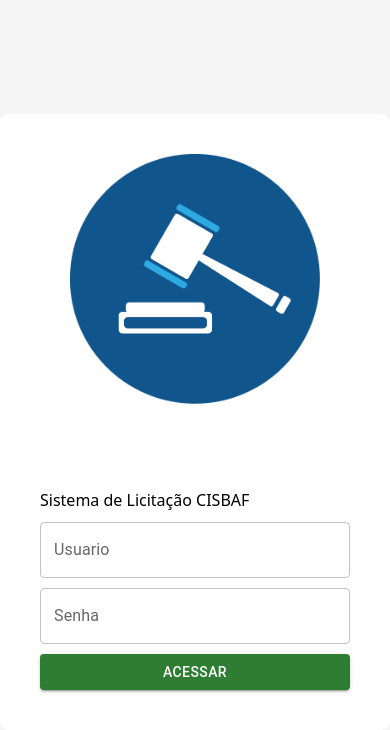
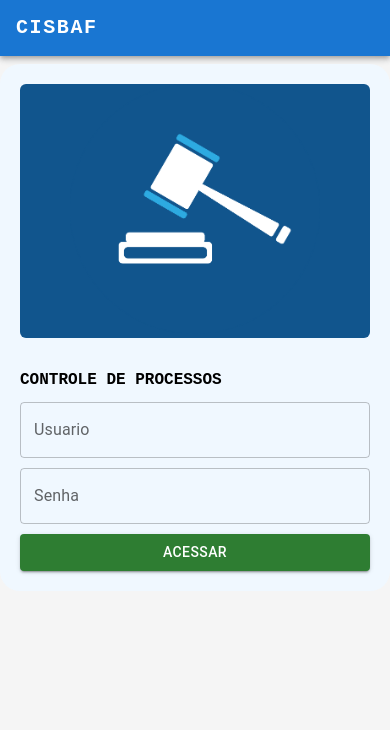
Before and after one commit to danieldevpy/sistema-licitacao, a Next.js app in the folder frontend/: page /login in a window 390 px wide. Shown: the top 730 px of the page. Built offline with nearby package versions, Linux system fonts and the light colour scheme.

Commit message:
new header

```diff
--- a/frontend/src/app/globals.css
+++ b/frontend/src/app/globals.css
@@ -1,6 +1,8 @@
 @tailwind base;
 @tailwind components;
 @tailwind utilities;
+
+
 
 :root {
   --foreground-rgb: 0, 0, 0;
@@ -37,32 +39,7 @@
   padding-right: 25px;
   padding-top: 25px;
 }
-.boxlogin{
-  width: 100%;
-  height: 100vh;
-  display: flex;
-  justify-content: center;
-  align-items: center;
-}
-.boxlogin > div{
-  display: flex;
-  gap: 25px;
-  border-radius: 9px;
-  padding: 20px;
-}
-.boxlogin > div > div{
-  gap: 10px;
-  justify-content: center;
-  padding: 20px;
-}
-.boxlogin > div > div:first-child{
-  display: flex;
-  align-items: center;
-}
-.logo{
-  width: 300px;
 
-}
 .modal{
   min-width: 40%;
   max-width: 60%;
@@ -86,18 +63,53 @@
   border-left: 8px solid; /* Cor da seta (neste caso, preta) */
 }
 
+.boxlogin{
+  width: 100%;
+  height: 100vh;
+  display: flex;
+
+}
+.boxlogin > div{
+  display: flex;
+  flex-direction: column;
+  width: 100%;
+
+}
+
+.boxlogin-bottom{
+  display: flex;
+  padding-top: 2%;
+  justify-content: center;
+}
+.boxlogin-bottom > div{
+  max-width: 40%;
+  width: 40%;
+  display: flex;
+  flex-direction: column;
+  padding: 20px;
+  background-color: aliceblue;
+  gap: 10px;
+  border-radius: 20px;
+}
+.logo{
+  width: 200px;
+}
+
+@media (max-width: 800px){
+  .boxlogin-bottom > div{
+    max-width: 100%;
+    width: 80%;
+  }
+}
+
 @media (max-width: 574px){
+  .boxlogin-bottom > div{
+    max-width: 100%;
+    width: 100%;
+  }
   .boxmain{
     padding: 2px;
     padding-top: 10px;
-  }
-  .boxlogin{
-    background-color: white;
-  }
-  .boxlogin > div{
-    width: 100%;
-    flex-direction: column;
-    gap: 40px;
   }
   .logo{
     width: 250px;
--- /dev/null
+++ b/frontend/src/application/components/appBar.tsx
@@ -0,0 +1,186 @@
+import * as React from 'react';
+import AppBar from '@mui/material/AppBar';
+import Box from '@mui/material/Box';
+import Toolbar from '@mui/material/Toolbar';
+import IconButton from '@mui/material/IconButton';
+import Typography from '@mui/material/Typography';
+import Menu from '@mui/material/Menu';
+import MenuIcon from '@mui/icons-material/Menu';
+import Container from '@mui/material/Container';
+import Avatar from '@mui/material/Avatar';
+import Button from '@mui/material/Button';
+import Tooltip from '@mui/material/Tooltip';
+import MenuItem from '@mui/material/MenuItem';
+import AdbIcon from '@mui/icons-material/Adb';
+import Logo from "../assets/img/logo.png"
+import Link from "next/link";
+import Image from "next/image";
+import { useRouter } from 'next/router';
+import { User } from '@/domain/entity/user';
+
+
+export interface SettingsBar{
+    name: string;
+    onClick: any;
+    isAdm?: boolean
+}
+
+
+interface PropsBar{
+  user?: User;
+  disableAccount?: boolean;
+  disableMenu?: boolean;
+  menu?: SettingsBar[];
+  children?: any;
+}
+
+function ResponsiveAppBar(props: PropsBar) {
+  const router = useRouter();
+  const [anchorElNav, setAnchorElNav] = React.useState<null | HTMLElement>(null);
+  const [anchorElUser, setAnchorElUser] = React.useState<null | HTMLElement>(null);
+  const [settings, setSettings] = React.useState<SettingsBar[]>([
+    {name: "Perfil", onClick: ()=>{}},
+    {name: "Logout", onClick: ()=>{router.push('/logout')}},
+  ])
+
+
+  const handleOpenNavMenu = (event: React.MouseEvent<HTMLElement>) => {
+    setAnchorElNav(event.currentTarget);
+  };
+  const handleOpenUserMenu = (event: React.MouseEvent<HTMLElement>) => {
+    setAnchorElUser(event.currentTarget);
+  };
+
+  const handleCloseNavMenu = () => {
+    setAnchorElNav(null);
+  };
+
+  const handleCloseUserMenu = () => {
+    setAnchorElUser(null);
+  };
+
+  return (
+    <AppBar position="static">
+      <Container maxWidth="xl">
+        <Toolbar disableGutters>
+        <Typography
+            variant="h6"
+            noWrap
+            component="a"
+            href="#app-bar-with-responsive-menu"
+            sx={{
+              mr: 2,
+              fontFamily: 'monospace',
+              fontWeight: 700,
+              letterSpacing: '.1rem',
+              color: 'inherit',
+              textDecoration: 'none',
+
+            }}
+          >
+            CISBAF
+          </Typography>
+
+          <Box sx={{ flexGrow: 1, display: { xs: 'flex', md: 'none' } }}>
+
+            {props.disableMenu? (null):(
+
+              <IconButton
+              size="large"
+              aria-label="account of current user"
+              aria-controls="menu-appbar"
+              aria-haspopup="true"
+              onClick={handleOpenNavMenu}
+              color="inherit"
+            >
+              <MenuIcon />
+            </IconButton>
+            )}
+            {props.disableMenu? (null):(
+              <Menu
+              id="menu-appbar"
+              anchorEl={anchorElNav}
+              anchorOrigin={{
+                vertical: 'bottom',
+                horizontal: 'left',
+              }}
+              keepMounted
+              transformOrigin={{
+                vertical: 'top',
+                horizontal: 'left',
+              }}
+              open={Boolean(anchorElNav)}
+              onClose={handleCloseNavMenu}
+              sx={{
+                display: { xs: 'block', md: 'none' },
+              }}
+            >
+              {props.menu?.map((page, index) => (
+                <MenuItem key={index} onClick={()=>{
+                  page.onClick();
+                  handleCloseNavMenu();
+                }}>
+                  <Typography textAlign="center">{page.name}</Typography>
+                </MenuItem>
+              ))}
+            </Menu>
+            )}
+          </Box>
+          {props.disableMenu? (null):(
+
+          <Box sx={{ flexGrow: 1, display: { xs: 'none', md: 'flex' } }}>
+
+              {props.menu?.map((page, index) => (
+              <Box>
+                {page.isAdm? (
+                    <Button
+                    key={index}
+                    onClick={page.onClick}
+                    sx={{ my: 2, color: 'white', display: 'block' }}
+                  >
+                    {page.name}
+                  </Button>
+                ):(null)}
+                </Box>
+            ))}
+          </Box>
+          )}
+
+        {props.disableAccount?(null):(
+          <Box sx={{ flexGrow: 0, display: "flex", gap: 3, alignItems: "center"}}>
+            {props.children}
+          <Tooltip title="Open settings">
+            <IconButton onClick={handleOpenUserMenu} sx={{ p: 0 }}>
+              <Avatar alt="Remy Sharp" >{props.user?.fullname.slice(0,1)}</Avatar>
+            </IconButton>
+          </Tooltip>
+          <Menu
+            sx={{ mt: '45px' }}
+            id="menu-appbar"
+            anchorEl={anchorElUser}
+            anchorOrigin={{
+              vertical: 'top',
+              horizontal: 'right',
+            }}
+            keepMounted
+            transformOrigin={{
+              vertical: 'top',
+              horizontal: 'right',
+            }}
+            open={Boolean(anchorElUser)}
+            onClose={handleCloseUserMenu}
+          >
+            {settings.map((setting, index) => (
+              <MenuItem key={index} onClick={setting.onClick}>
+                <Typography textAlign="center">{setting.name}</Typography>
+              </MenuItem>
+            ))}
+          </Menu>
+          </Box>
+        )}
+        </Toolbar>
+      </Container>
+    </AppBar>
+  );
+}
+export default ResponsiveAppBar;
--- a/frontend/src/application/components/modalProcess.tsx
+++ b/frontend/src/application/components/modalProcess.tsx
@@ -43,6 +43,10 @@ export default function ModalProcessComponent(props: ModalProps){
                 <Typography id="modal-modal-sub-title" sx={{fontSize: 18}} color={theme.textColor}>Objeto:</Typography>
                 <Typography id="modal-modal-description" color={theme.secondTextColor}>{props.process?.object}</Typography>
             </Box>
+            <Box sx={{display: "flex", gap: 1, alignItems: "center", justifyContent: "c"}}>
+                <Typography id="modal-modal-sub-title" sx={{fontSize: 18}} color={theme.textColor}>Status:</Typography>
+                <Typography id="modal-modal-description" sx={{maxWidth: "80%"}} color={theme.secondTextColor}>{props.process?.status_name}</Typography>
+            </Box>
 
             <Divider/>
             {props.dispatchs?(
--- a/frontend/src/application/infra/api/apiconfig.ts
+++ b/frontend/src/application/infra/api/apiconfig.ts
@@ -17,7 +17,7 @@ export class ApiConfig{
     expire: number;
 
     constructor(){
-        this.url = "http://192.168.1.175:3333";
+        this.url = "http://192.168.1.113:3333";
         this.expire = 1296000000;
     }
 
--- a/frontend/src/domain/entity/process.ts
+++ b/frontend/src/domain/entity/process.ts
@@ -29,16 +29,16 @@ class Process{
     }
 
     private async set_configs(){
-        if(this.last_update){
+        if(this.status_name == "" && this.last_update){
             const data1 = moment(this.last_update)
             const data2 = moment(moment().format('DD-MM-YYYY HH:mm:ss'));
             const diferencaFormatada = moment.duration(data2.diff(data1)).humanize(); // Diferença formatada
             this.last_update = diferencaFormatada;
         }
         if(this.status){
-            this.status_name = `Aguardado despache (${this.last_update})`;
+            this.status_name = `Há (${this.last_update}) no setor ${this.sector}`;
         }else{
-            this.status_name = `O setor não aceitou o contrato há ${this.last_update}`
+            this.status_name = `Aguardando recebimento pelo setor ${this.sector} há (${this.last_update})`
         }
     }
 
--- a/frontend/src/pages/login.tsx
+++ b/frontend/src/pages/login.tsx
@@ -6,9 +6,9 @@ import TextField from '@mui/material/TextField';
 import Button from '@mui/material/Button';
 import Authenticate from '@/application/infra/api/authentication';
 import imgLic from '../application/assets/img/licitacao.png'
-import { CircularProgress } from '@mui/material';
+import { CircularProgress, Typography } from '@mui/material';
 import SnackBarComponent from '@/application/components/snackBar';
-
+import ResponsiveAppBar from '@/application/components/appBar';
 
 interface SnackProps{
     message?: string;
@@ -69,17 +69,31 @@ export default function LoginPage(){
     return (
         <div className='boxlogin' style={{backgroundColor: "#F5F5F5"}}>
             {visible? (
-                <div className='bg-white p-7'>
                 <div>
+                    <div>
+                        <ResponsiveAppBar disableMenu={true} disableAccount={true}/>
+                    </div>
+                    <div className='boxlogin-bottom'>
+                        <div>
+                            <div style={{backgroundColor: "#11558d", display: "flex", justifyContent: "center", marginBottom: 20, borderRadius: 6}}>
                                 <img src={imgLic.src} className='logo'/>
                             </div>
-                <div className=' flex flex-col gap-2'>
-                    <h1>Sistema de Licitação CISBAF</h1>
-                    <TextField id="outlined-basic" label="Usuario" value={username} onChange={(e)=>{setUsername(e.target.value)}} variant="outlined" />
+                            <Typography  sx={{
+                                mr: 2,
+                                fontFamily: 'monospace',
+                                fontWeight: 700,
+                                letterSpacing: '.0rem',
+                                color: 'inherit',
+                                textDecoration: 'none',
+                                }}>CONTROLE DE PROCESSOS</Typography>
+
+                            <TextField id="outlined-basic"  className="txtf" label="Usuario" value={username} onChange={(e)=>{setUsername(e.target.value)}} variant="outlined" />
                             <TextField id="outlined-basic" label="Senha" value={password} onChange={(e)=>{setPassword(e.target.value)}} type='password' variant="outlined" />
                             <Button variant="contained" color="success" className='bg-slate-500' onClick={login} disabled={loading}>
                                 {loading? (<CircularProgress />):("ACESSAR")}
                             </Button>
+                        </div>
+
                     </div>
                 </div>
             ):(null)}
```
Also changed, not shown: frontend/src/pages/index.tsx (+33 -9 lines), frontend/src/application/components/header.tsx (line endings or trailing spaces), 1 other file (tests, documents, lock files or other folders). Lines whose indentation alone changed are shown as unchanged.
